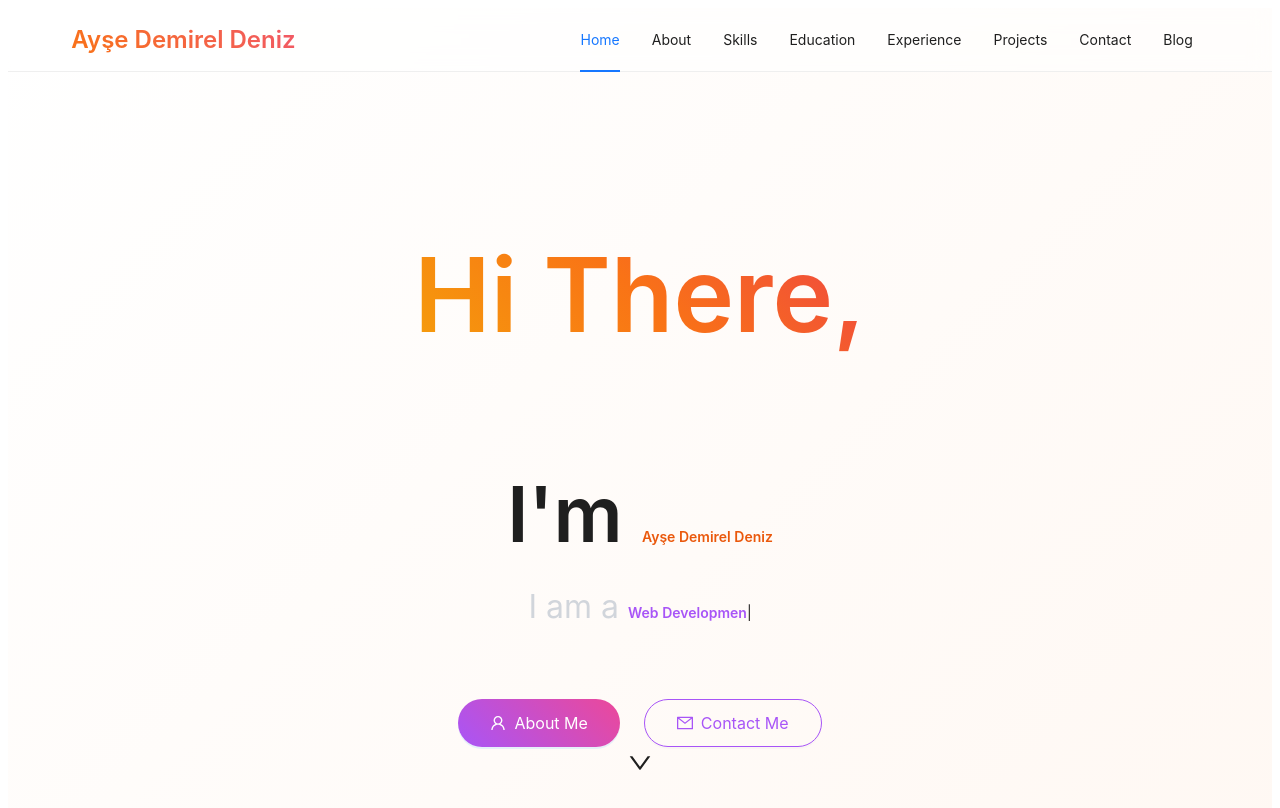
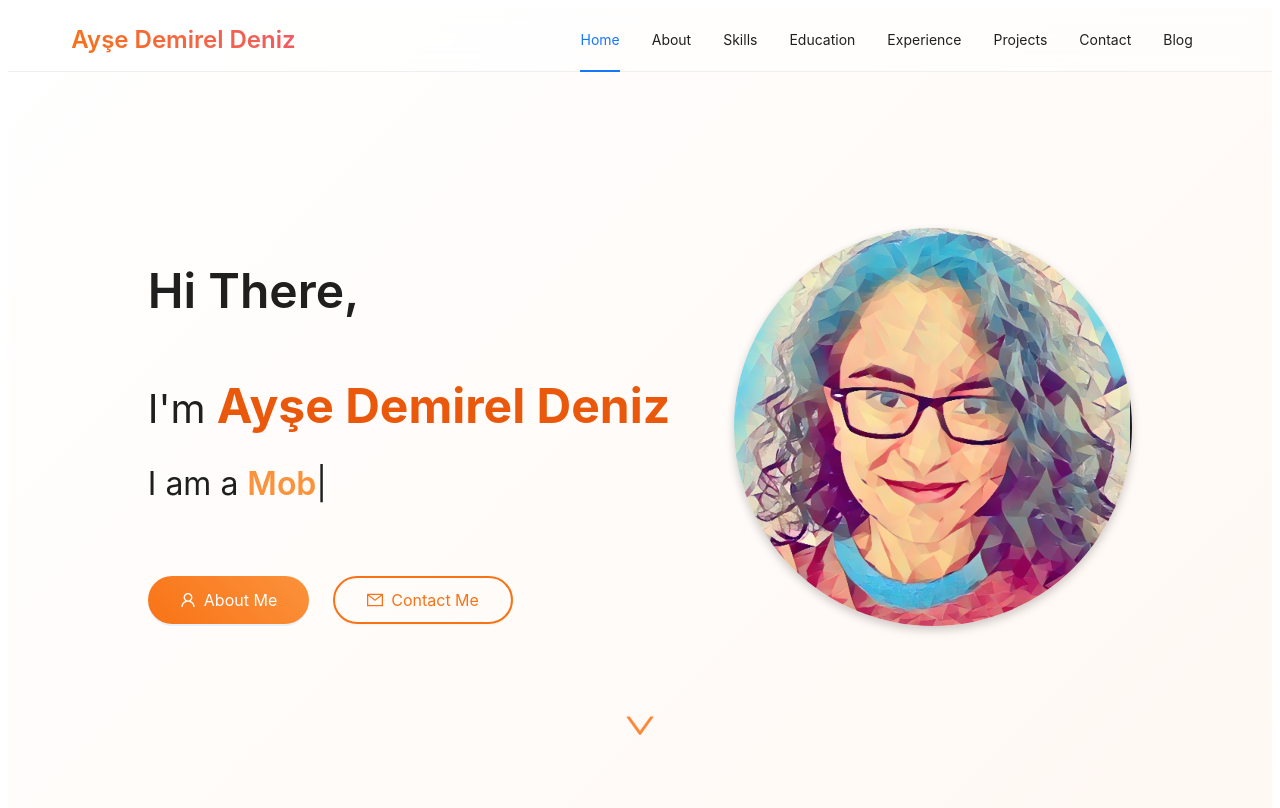
Before and after one commit to aysedemirel/aysedemirel.github.io, a React (Vite) app: page / in a window 1280 px wide. Shown: the top 808 px of the page. Built offline with nearby package versions, Linux system fonts and the light colour scheme.

Commit message:
Update hero section

```diff
--- a/src/components/HeroSection.tsx
+++ b/src/components/HeroSection.tsx
@@ -2,67 +2,56 @@ import { Button, Space, Typography } from 'antd';
 import { useEffect, useState } from 'react';
 import { MailOutlined, DownOutlined, UserOutlined } from '@ant-design/icons';
 import useScrollToSection from '../hooks/useScrollToSection';
+import profilPicture from '../assets/img/profile_img.png';
 
 const { Title, Text } = Typography;
 
 const HeroSection = () => {
   const { scrollToSection } = useScrollToSection();
-  const [isVisible, setIsVisible] = useState(false);
   const [typedText, setTypedText] = useState('');
   const [currentRoleIndex, setCurrentRoleIndex] = useState(0);
+  const [isDeleting, setIsDeleting] = useState(false);
 
-  const roles = [
-    'Web Development',
-    'Frontend Development',
-    'Backend Development',
-    'Desktop App Development',
-    'Mobile App Development'
-  ];
+  const roles = ['Full Stack Developer', 'Mobile App Developer', 'Desktop App Developer'];
 
   useEffect(() => {
-    setIsVisible(true);
+    const currentRole = roles[currentRoleIndex];
+    let typingSpeed = isDeleting ? 50 : 120;
 
-    const typeText = () => {
-      const currentRole = roles[currentRoleIndex];
-      let currentText = '';
-      let i = 0;
+    const handleTyping = () => {
+      setTypedText((prev) => {
+        if (isDeleting) {
+          return prev.slice(0, -1);
+        } else {
+          const updated = currentRole.slice(0, prev.length + 1);
+          return updated;
+        }
+      });
 
-      const typeInterval = setInterval(() => {
-        if (i < currentRole.length) {
-          currentText += currentRole[i];
-          setTypedText(currentText);
-          i++;
-        } else {
-          clearInterval(typeInterval);
-          setTimeout(() => {
-            const eraseInterval = setInterval(() => {
-              if (currentText.length > 0) {
-                currentText = currentText.slice(0, -1);
-                setTypedText(currentText);
-              } else {
-                clearInterval(eraseInterval);
+      if (!isDeleting && typedText === currentRole) {
+        setTimeout(() => setIsDeleting(true), 1500);
+      }
+
+      if (isDeleting && typedText === '') {
+        setIsDeleting(false);
         setCurrentRoleIndex((prev) => (prev + 1) % roles.length);
       }
-            }, 50);
-          }, 2000);
-        }
-      }, 100);
     };
 
-    typeText();
-    const roleChangeInterval = setInterval(typeText, 4000);
-
-    return () => clearInterval(roleChangeInterval);
-  }, [currentRoleIndex, roles]);
+    const timer = setTimeout(handleTyping, typingSpeed);
+    return () => clearTimeout(timer);
+  }, [typedText, isDeleting, currentRoleIndex]);
 
   return (
     <div
       id="home"
       className="hero-container"
       style={{
-        transform: isVisible ? 'translateY(0)' : 'translateY(40px)',
-        opacity: isVisible ? 1 : 0
+        transform: 'translateY(0)',
+        opacity: 1
       }}>
+      <div className="hero-content">
+        <div className="hero-text-part">
           <Title level={1} className="hello-text">
             Hi There,
           </Title>
@@ -71,8 +60,8 @@ const HeroSection = () => {
           </Title>
 
           <div className="into-container">
-        I am a <Text className="into-txt">{typedText}</Text>
-        <Text className="text-cursor">|</Text>
+            I am a <span className="into-txt">{typedText}</span>
+            <span className="text-cursor">|</span>
           </div>
 
           <Space size="large" wrap className="button-area">
@@ -92,13 +81,18 @@ const HeroSection = () => {
               Contact Me
             </Button>
           </Space>
+        </div>
+        <div className="hero-img-part">
+          <img src={profilPicture} alt={'profile picture'} />
+        </div>
+      </div>
 
       <div className="down-btn-container">
         <Button
           type="text"
           onClick={() => scrollToSection('about')}
           className="down-btn"
-          icon={<DownOutlined style={{ fontSize: '24px' }} />}
+          icon={<DownOutlined style={{ fontSize: '32px' }} />}
         />
       </div>
     </div>
--- a/src/styles/hero.scss
+++ b/src/styles/hero.scss
@@ -1,78 +1,173 @@
 .hero-container {
-  min-height: 100vh;
+  min-height: 95vh;
   display: flex;
   flex-direction: column;
   align-items: center;
   justify-content: center;
-  text-align: center;
-  padding: 0 24px;
+  padding: 0 4px;
   position: relative;
   overflow: hidden;
   z-index: 1;
   transition: all 1s ease-out;
 
+  .hero-content {
+    display: flex;
+    align-items: center;
+    justify-content: space-between;
+    padding: clamp(1rem, 5vw, 4rem) clamp(1rem, 3vw, 2rem);
+    margin: 0 auto;
+    gap: clamp(0rem, 5vw, 5rem);
+
+    .hero-text-part {
+      flex: 1;
+      max-width: 600px;
+
       .hello-text {
-    font-size: clamp(3rem, 8vw, 7rem);
-    background: linear-gradient(45deg, #f59e0b, #f97316, #ef4444);
-    -webkit-background-clip: text;
-    -webkit-text-fill-color: transparent;
-    background-clip: text;
-    margin-bottom: 16px;
+        font-size: clamp(1.5rem, 4vw, 3rem);
       }
 
       .name-container {
-    font-size: clamp(2rem, 6vw, 5rem);
-    margin-bottom: 24px;
+        font-size: clamp(1.5rem, 4vw, 2.5rem);
+        font-weight: 400;
 
         .name-txt {
+          font-size: clamp(1.7rem, 5vw, 3rem);
+          font-weight: 700;
           color: #ea580c;
         }
       }
 
       .into-container {
         font-size: clamp(1.2rem, 3vw, 2rem);
-    color: #d1d5db;
-    margin-bottom: 48px;
+        margin-bottom: clamp(1.5rem, 5vw, 3rem);
         min-height: 64px;
 
         .into-txt {
-      color: #a855f7;
+          color: #fb923c;
           font-weight: 600;
-    }
-
-    .text-cursor {
-      animation: pulse 1s infinite;
         }
       }
 
       .button-area {
         .about-me {
-      background: linear-gradient(45deg, #a855f7, #ec4899);
+          background: linear-gradient(45deg, #f97316, #fb923c);
           border: none;
           height: 48px;
-      padding: 0 32px;
+          padding: 0 clamp(16px, 5vw, 32px);
           font-size: 16px;
           border-radius: 24px;
+          color: #fff;
+          cursor: pointer;
+          transition: all 0.3s ease;
+
+          &:hover {
+            filter: brightness(1.15);
+            transform: translateY(-2px);
+            box-shadow: 0 6px 12px rgba(249, 115, 22, 0.4);
+          }
         }
 
         .contact-me {
-      border-color: #a855f7;
-      color: #a855f7;
+          border: 2px solid #f97316;
+          color: #f97316;
           height: 48px;
-      padding: 0 32px;
+          padding: 0 clamp(16px, 5vw, 32px);
           font-size: 16px;
           border-radius: 24px;
           background: transparent;
-    }
+          cursor: pointer;
+          transition: all 0.3s ease;
 
-    .down-btn-container {
-      margin-top: 64px;
-
-      .down-btn {
-        color: #a855f7;
-        animation: bounce 2s infinite;
-        margin-top: 64px;
+          &:hover {
+            background: transparent;
+            color: #fb923c;
+            border-color: #fb923c;
+            box-shadow: 0 0 12px rgba(249, 115, 22, 0.4);
+            transform: translateY(-2px);
           }
         }
       }
     }
+
+    .hero-img-part {
+      flex-shrink: 0;
+      border-radius: 50%;
+      overflow: hidden;
+      cursor: pointer;
+      transition: all 0.3s ease;
+      box-shadow: 0 4px 10px rgba(0, 0, 0, 0.2);
+
+      img {
+        width: 100%;
+        height: 100%;
+        object-fit: cover;
+        display: block;
+      }
+
+      &:hover {
+        transform: rotateX(10deg) rotateY(5deg) scale(1.05);
+        box-shadow: 0 8px 20px rgba(0, 0, 0, 0.35);
+      }
+    }
+  }
+
+  .down-btn-container {
+    display: flex;
+    justify-content: center;
+    align-items: center;
+
+    .down-btn {
+      color: #f97316;
+      font-size: 48px;
+      cursor: pointer;
+      padding: 24px;
+      animation: move-down 1.5s infinite;
+      min-width: 48px;
+      min-height: 48px;
+      display: inline-flex;
+      justify-content: center;
+      align-items: center;
+    }
+  }
+
+  @keyframes move-down {
+    0% {
+      transform: translateY(0);
+      opacity: 1;
+    }
+    50% {
+      transform: translateY(10px);
+      opacity: 0.7;
+    }
+    100% {
+      transform: translateY(0);
+      opacity: 1;
+    }
+  }
+
+  /* Tablet */
+  @media (max-width: 1024px) {
+    .hero-img-part {
+      width: 220px;
+      height: 220px;
+    }
+  }
+
+  /* Mobile */
+  @media (max-width: 768px) {
+    .hero-content {
+      flex-direction: column-reverse;
+      text-align: center;
+    }
+
+    .hero-text-part {
+      max-width: 100%;
+    }
+
+    .hero-img-part {
+      width: 160px;
+      height: 160px;
+      margin: 0 auto;
+    }
+  }
+}
--- a/src/styles/index.scss
+++ b/src/styles/index.scss
@@ -1,3 +1,4 @@
 
 @use './header.scss';
 @use './hero.scss';
+//* {  outline: 1px solid red; /* Frames every element on the page */}
```
Also changed, not shown: src/assets/img/profile_img.png (added). Lines whose indentation alone changed are shown as unchanged.
